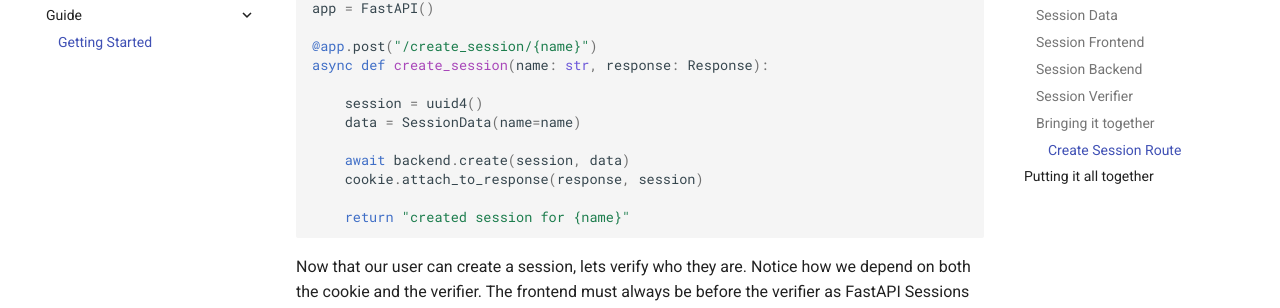
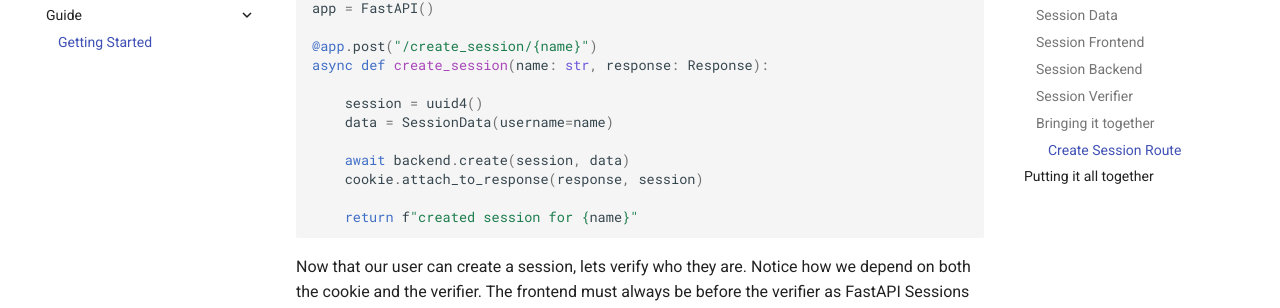
Before and after one commit to jordanisaacs/fastapi-sessions, an MkDocs documentation site: the page built from docs/guide/getting_started.md, in a window 1280 px wide and 900 px high, scrolled down 2988 px. Shown: the part 147-455 px from the top of the window. Built offline with MkDocs 1.6.1 and Material for MkDocs 9.7.7, drawn with Linux system fonts in a browser that asks for light colours; comment, search, counter and statistics services are not loaded; some of the changed text lies outside the part shown.

Commit message:
fixed typo

````diff
--- a/docs/guide/getting_started.md
+++ b/docs/guide/getting_started.md
@@ -140,12 +140,12 @@ app = FastAPI()
 async def create_session(name: str, response: Response):
 
     session = uuid4()
-    data = SessionData(name=name)
+    data = SessionData(username=name)
 
     await backend.create(session, data)
     cookie.attach_to_response(response, session)
 
-    return "created session for {name}"
+    return f"created session for {name}"
 ```
 
 Now that our user can create a session, lets verify who they are. Notice how we depend on both the cookie and the verifier. The frontend must always be before the verifier as FastAPI Sessions relies on some [hackery](https://github.com/tiangolo/fastapi/issues/2575). It is to enable frontends and backends to be mixed and matched while still taking advantage of dependency injection and autodocs. The cookie extracts the session id and then the verifier checks the validity of the session.
@@ -256,12 +256,12 @@ app = FastAPI()
 async def create_session(name: str, response: Response):
 
     session = uuid4()
-    data = SessionData(name=name)
+    data = SessionData(username=name)
 
     await backend.create(session, data)
     cookie.attach_to_response(response, session)
 
-    return "created session for {name}"
+    return f"created session for {name}"
 
 
 @app.get("/whoami", dependencies=[Depends(cookie)])
````
Also changed, not shown: 1 other file.
